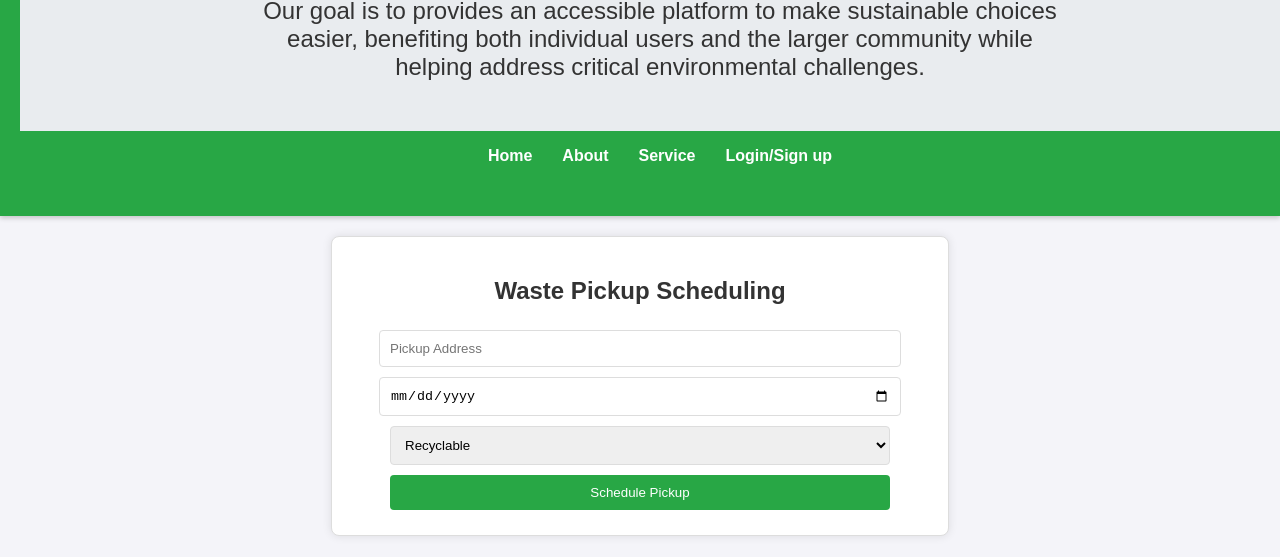
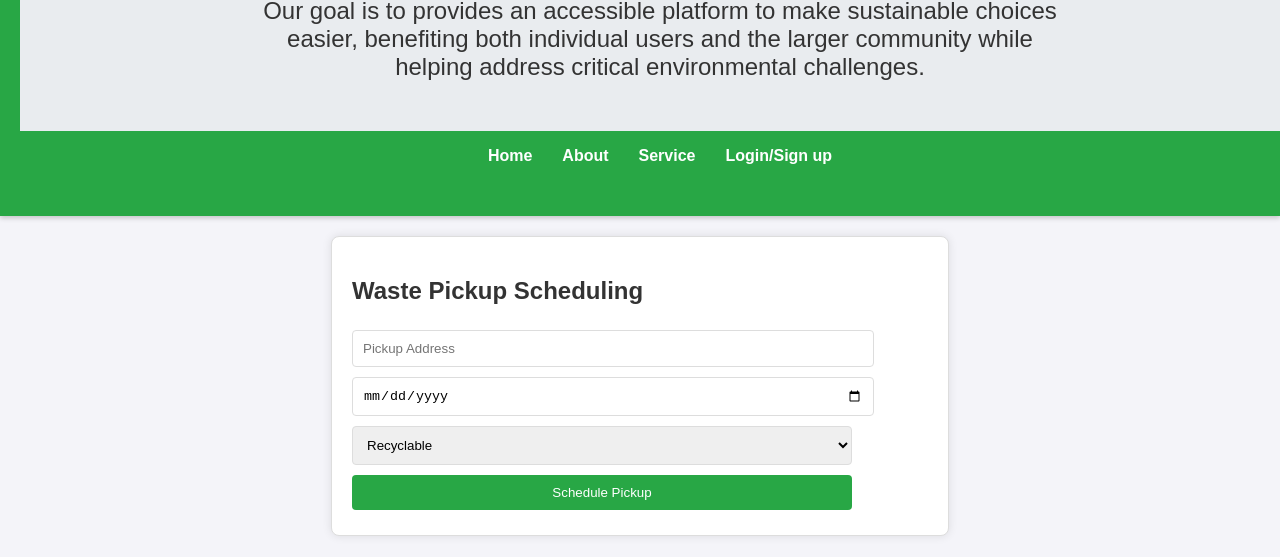
Before and after one commit to bangiscoder/3mtt-team-bh, a plain HTML site: page index.html in a window 1280 px wide. Shown: the part 243-800 px from the top of the page. Drawn offline with Linux system fonts and the light colour scheme.

Commit message:
Update general.css

```diff
--- a/styles/general.css
+++ b/styles/general.css
@@ -90,7 +90,7 @@ main {
     box-shadow: 0 0 10px rgba(0, 0, 0, 0.1);
     display: flex;
     flex-direction: column;
-    align-items: center;
+    align-items:
 }
 
 .section h2 {
```
